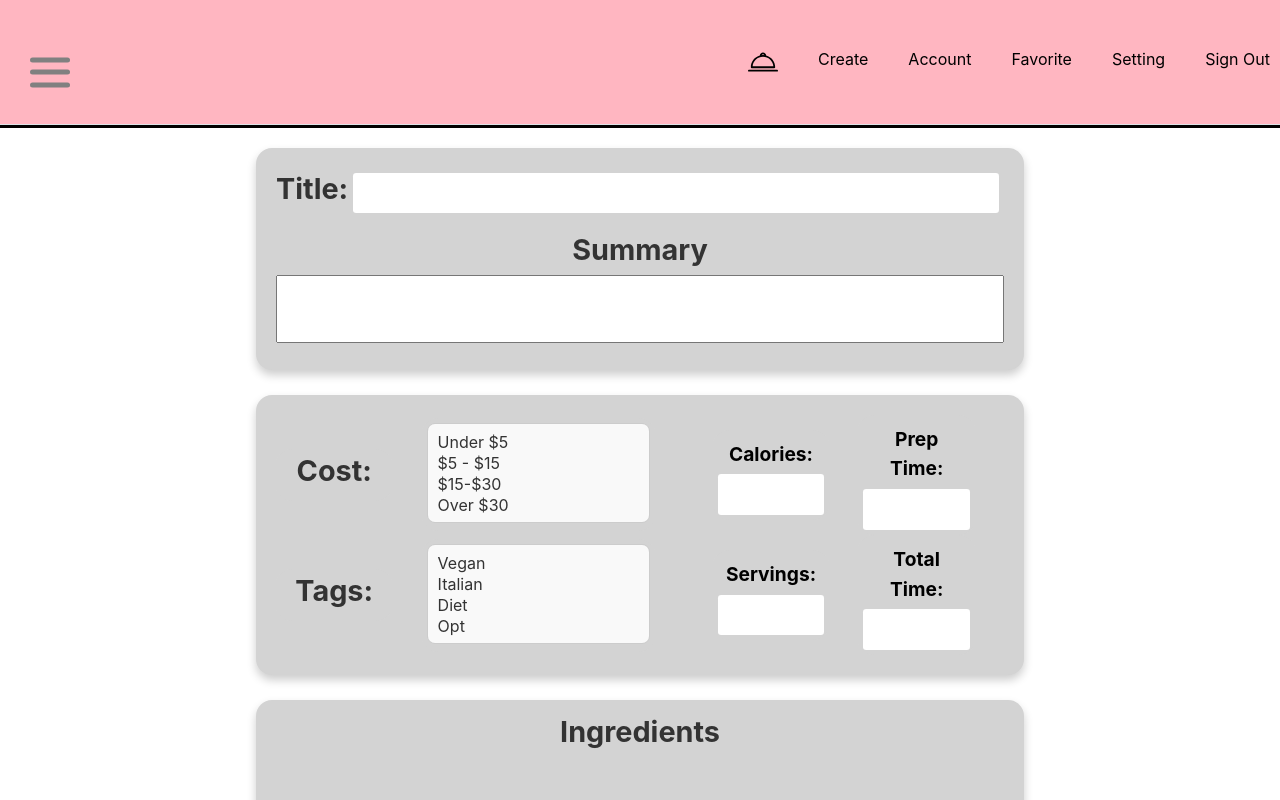
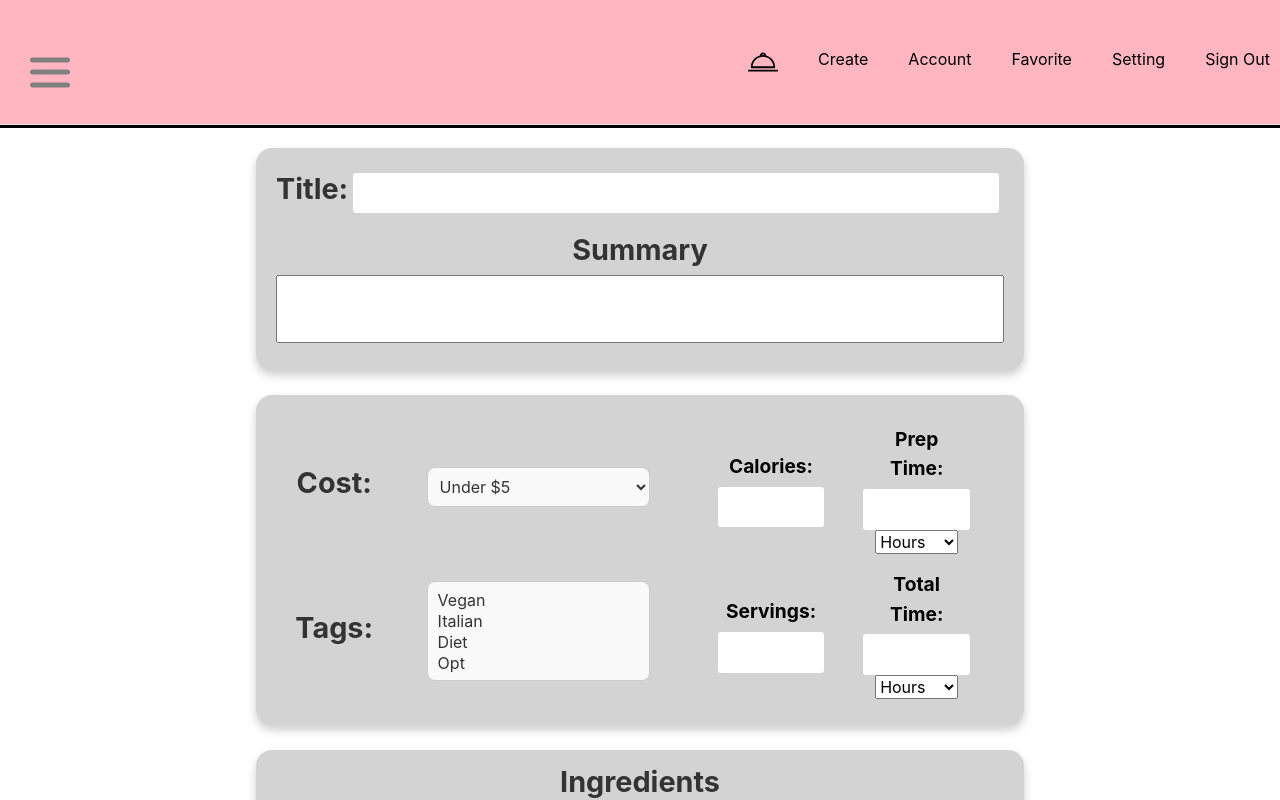
Before and after one commit to nguyenjh/CSE-110-Group-11, a React (Vite) app in the folder my-app/client/: page /create in a window 1280 px wide. Shown: the top 800 px of the page. Built offline with nearby package versions, Linux system fonts and the light colour scheme.

Commit message:
Added all of the corresponding context handlers

```diff
--- a/my-app/client/src/components/PostCreationPage/IngredientsList.tsx
+++ b/my-app/client/src/components/PostCreationPage/IngredientsList.tsx
@@ -1,40 +1,43 @@
 import { useContext } from "react";
-import { IngredientsContext } from "../../context/IngredientsContext";
+import { recipeContext } from "../../context/RecipeContext";
 
 function IngredientsList() {
-  const { ingredients, setIngredients } = useContext(IngredientsContext);
+  const context = useContext(recipeContext);
+  if (!context) {
+    throw new Error('Component must be used within a RecipeProvider');
+  }
+  const { recipeForm, setRecipeForm } = context;
 
   const addIngredient = () => {
-    setIngredients([...ingredients, ""]);
+    setRecipeForm({...recipeForm, ingredients: [...(recipeForm.ingredients ?? []), ""]});
   };
 
   const removeIngredient = (index:number) => {
-    setIngredients(ingredients.filter((_, i) => i !== index));
+    setRecipeForm({...recipeForm, ingredients: (recipeForm.ingredients ?? []).filter((_, i) => i !== index)});
   };
+
 
   return (
     <div id="ingredients">
       <div>
         <h2>Ingredients</h2>
         <div id="ingredients-list">
-          {ingredients.map((input, index) => (
-            <div key={index}>
+        <ol>
+            {(recipeForm.ingredients ?? []).map((input, index) => (
+              <li key={index}>
                 <input
-
-                className="long-text-input"
                   type="text"
                   value={input}
                   onChange={(e) => {
-                  const newIngredients = [...ingredients];
+                    const newIngredients = [...(recipeForm.ingredients ?? [])];
                     newIngredients[index] = e.target.value;
-                  setIngredients(newIngredients);
+                    setRecipeForm({...recipeForm, ingredients: newIngredients});
                   }}
                 />
-              <button type="button" onClick={() => removeIngredient(index)}>
-                x
-              </button>
-            </div>
+                <button type="button" onClick={() => removeIngredient(index)}>x</button>
+              </li>
             ))}
+          </ol>
         </div>
       </div>
       <button type="button" className="recipe-button" onClick={addIngredient}>
--- a/my-app/client/src/components/PostCreationPage/RecipeDetails.tsx
+++ b/my-app/client/src/components/PostCreationPage/RecipeDetails.tsx
@@ -1,13 +1,22 @@
-import {useContext} from "react";
+import { useContext } from "react";
 import { recipeContext } from "../../context/RecipeContext";
 import { priceRanges, suggestTag } from "../../constants/constants";
 
 function RecipeDetails() {
   const context = useContext(recipeContext);
   if (!context) {
-    throw new Error('Component must be used within a RecipeProvider');
+    throw new Error("Component must be used within a RecipeProvider");
   }
   const { recipeForm, setRecipeForm } = context;
+
+  const handleTagChange = (event: React.ChangeEvent<HTMLSelectElement>) => {
+    const selectedTags = Array.from(
+      event.target.selectedOptions,
+      (option) => option.value
+    );
+    setRecipeForm({ ...recipeForm, tags: selectedTags });
+  };
+
 
   return (
     <div id="recipe-details">
@@ -15,53 +24,138 @@ function RecipeDetails() {
         <h2>Cost:</h2>
       </div>
       <div id="recipe-cost-input">
-        <select name="tags" className="multiple-selector" multiple>
+        <select
+          name="cost-ranges"
+          className="multiple-selector"
+          onChange={(e: React.ChangeEvent<HTMLSelectElement>) =>
+            setRecipeForm({
+              ...recipeForm,
+              cost: 5, // TODO
+            })}
+        >
           {priceRanges.map((item, index) => (
-              <option data-testid={`price-option-${index}`} key={index} label={item}>{item}</option>
+            <option
+              data-testid={`price-option-${index}`}
+              key={index}
+              label={item}
+            >
+              {item}
+            </option>
           ))}
         </select>
       </div>
+
+      {/* Tags input */}
       <div id="recipe-tags">
         <h2>Tags:</h2>
       </div>
+
       <div id="tag-selection" className="large-input-field">
-        <select name="tags" className="multiple-selector" multiple>
+        <select
+          name="tags"
+          className="multiple-selector"
+          onChange={handleTagChange}
+          multiple
+        >
           {suggestTag.map((item, index) => (
-            <option data-testid={`tag-${index}`} key={index} label={item}>{item}</option>
+            <option data-testid={`tag-${index}`} key={index} label={item}>
+              {item}
+            </option>
           ))}
         </select>
       </div>
+
+      {/* Calories input */}
       <div>
         <label htmlFor="calories">Calories:</label>
-        <input type="number"
+        <input
+          type="number"
           id="calories"
           required
-        value = {recipeForm.calories === 0 ? '' : recipeForm.calories}
-        onChange = {(e) => setRecipeForm({...recipeForm, calories: Number(e.target.value)})}/>
+          value={recipeForm.calories === 0 ? "" : recipeForm.calories}
+          onChange={(e) =>
+            setRecipeForm({ ...recipeForm, calories: Number(e.target.value) })
+          }
+        />
       </div>
+
+      {/* Prep Time input */}
       <div>
         <label htmlFor="prep-time">Prep Time:</label>
-        <input type="number"
+        <input
+          type="number"
           id="prep-time"
           required
-        value = {recipeForm.prep_time === 0 ? '' : recipeForm.prep_time}
-        onChange = {(e) => setRecipeForm({...recipeForm, prep_time: Number(e.target.value)})}/>
+          value={recipeForm.prep_time === 0 ? "" : recipeForm.prep_time}
+          onChange={(e) =>
+            setRecipeForm({ ...recipeForm, prep_time: Number(e.target.value) })
+          }
+        />
+
+        <select
+          name="time-unit-input"
+          className="time-unit-input"
+          onChange={(e: React.ChangeEvent<HTMLSelectElement>) =>
+            setRecipeForm({
+              ...recipeForm,
+              prep_time_unit: e.target.value,
+            })
+          }
+          required
+        >
+          <option>Hours</option>
+          <option>Minutes</option>
+        </select>
       </div>
+
+
       <div>
         <label htmlFor="servings">Servings:</label>
-        <input type="number"
+        <input
+          type="number"
           id="servings"
           required
-        value = {recipeForm.serving === 0 ? '' : recipeForm.serving}
-        onChange = {(e) => setRecipeForm({...recipeForm, serving: Number(e.target.value)})}/>
+          value={recipeForm.serving === 0 ? "" : recipeForm.serving}
+          onChange={(e) =>
+            setRecipeForm({ ...recipeForm, serving: Number(e.target.value) })
+          }
+        />
       </div>
+
+
       <div>
         <label htmlFor="total-time">Total Time:</label>
-        <input type="number"
+        <input
+          type="number"
           id="total-time"
           required
-        value = {recipeForm.estimated_total_time === 0 ? '' : recipeForm.estimated_total_time}
-        onChange = {(e) => setRecipeForm({...recipeForm, estimated_total_time: Number(e.target.value)})}/>
+          value={
+            recipeForm.estimated_total_time === 0
+              ? ""
+              : recipeForm.estimated_total_time
+          }
+          onChange={(e) =>
+            setRecipeForm({
+              ...recipeForm,
+              estimated_total_time: Number(e.target.value),
+            })
+          }
+        />
+
+        <select
+          name="time-unit-input"
+          className="time-unit-input"
+          onChange={(e: React.ChangeEvent<HTMLSelectElement>) =>
+            setRecipeForm({
+              ...recipeForm,
+              estimated_total_time_unit: e.target.value,
+            })
+          }
+          required
+        >
+          <option>Hours</option>
+          <option>Minutes</option>
+        </select>
       </div>
     </div>
   );
--- a/my-app/client/src/views/PostCreation.tsx
+++ b/my-app/client/src/views/PostCreation.tsx
@@ -1,5 +1,3 @@
-
-
 import React, { useContext} from "react";
 import RecipeBanner from "../components/PostCreationPage/RecipeBanner";
 import RecipeDetails from "../components/PostCreationPage/RecipeDetails";
@@ -37,16 +35,16 @@ function PostCreation() {
           name: post.name,
           rating: 5,
           likes: 10,
-          summary: "A delicious recipe.",
+          summary: post.summary,
           prep_time: post.prep_time,
-          prep_time_unit: "minutes",
+          prep_time_unit: post.prep_time_unit,
           estimated_total_time: post.estimated_total_time,
-          estimated_total_time_unit: "minutes",
+          estimated_total_time_unit: post.estimated_total_time_unit,
           serving: post.serving,
           calories: post.calories,
-          cost: post.cost,
-          tags: ["easy", "healthy"],
-          ingredients: ["ingredient 1", "ingredient 2"],
+          cost: 5,
+          tags: post.tags,
+          ingredients: post.ingredients,
           directions: post.directions
         }),
       });
```
Lines whose indentation alone changed are shown as unchanged.
